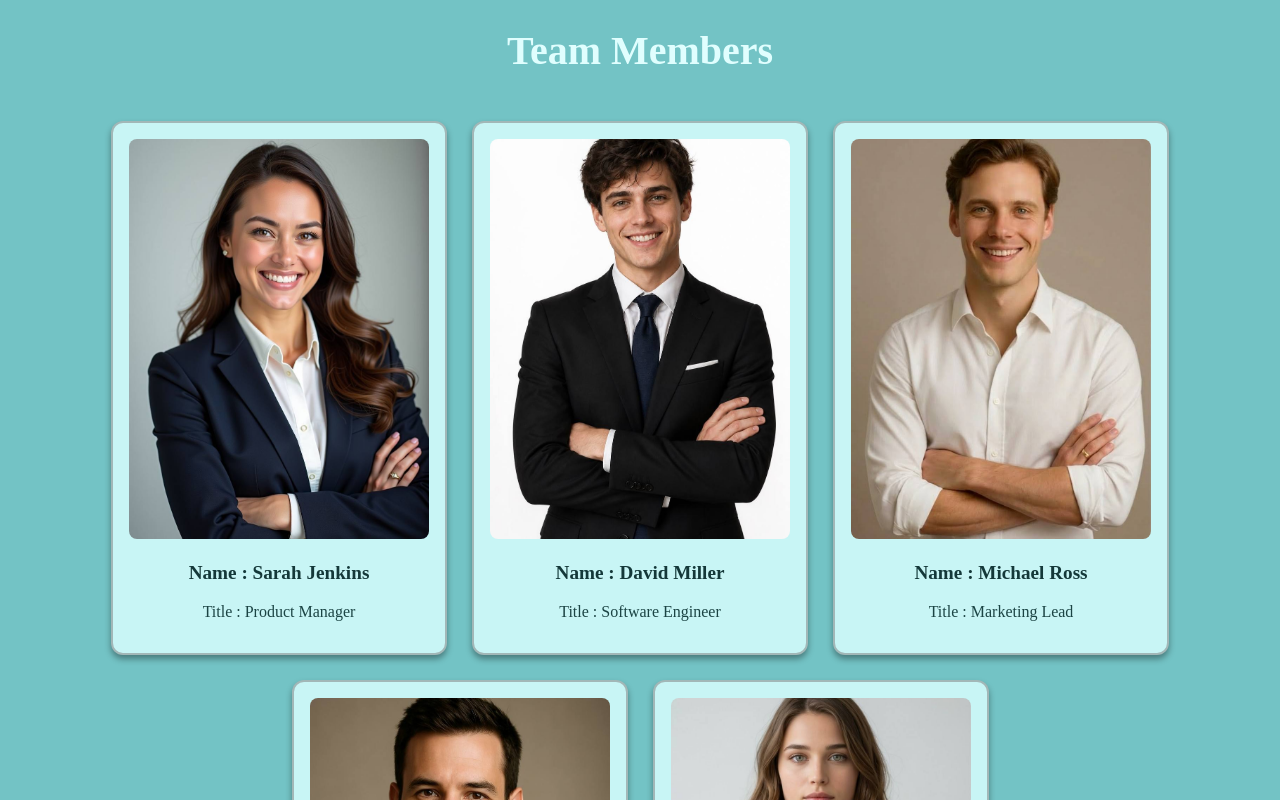
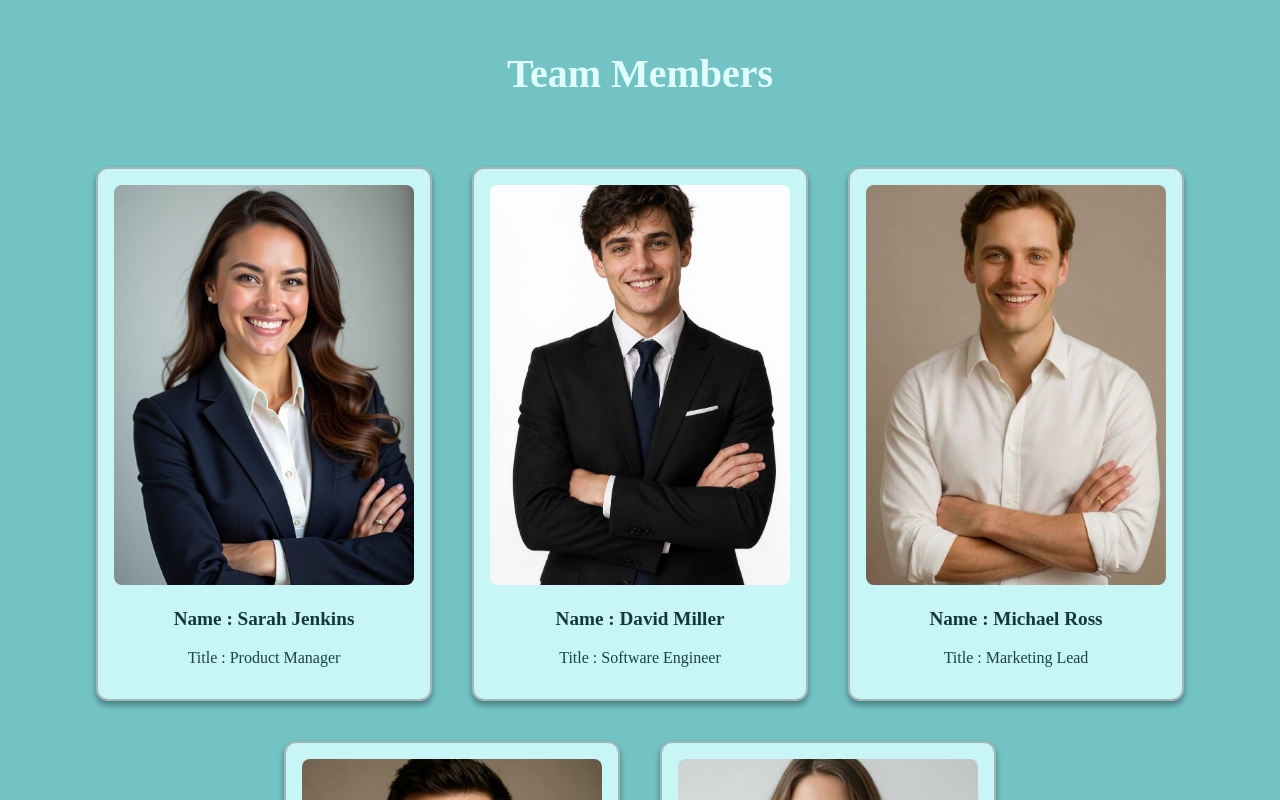
Before and after one commit to 01023833096ks-tech/team-members, a React (Vite) app: page / in a window 1280 px wide. Shown: the top 800 px of the page. Built offline with nearby package versions, Linux system fonts and the light colour scheme.

Commit message:
team-members

```diff
--- a/src/components/teamMembers.jsx
+++ b/src/components/teamMembers.jsx
@@ -7,31 +7,31 @@ function TeamMembers(){
     id: 1,
     name: "Sarah Jenkins",
     title: "Product Manager",
-    image: "/member1.jpg"
+    image: "./member1.jpg"
   },
   {
     id: 2,
     name: "David Miller",
     title: "Software Engineer",
-    image: "/member2.jpg"
+    image: "./member2.jpg"
   },
   {
     id: 3,
     name: "Michael Ross",
     title: "Marketing Lead",
-    image: "/member3.jpg"
+    image: "./member3.jpg"
   },
   {
     id: 4,
     name: "James Wilson",
     title: "UX Designer",
-    image: "/member4.jpg"
+    image: "./member4.jpg"
   },
   {
     id: 5,
     name: "Elena Rostova",
     title: "Operations Director",
-    image:"/member5.jpg"
+    image:"./member5.jpg"
   }
 ];
 
--- a/src/index.css
+++ b/src/index.css
@@ -9,7 +9,7 @@
 .teamMembers{
   display: flex;
   flex-wrap: wrap;
-  gap: 25px;
+  gap: 40px;
   justify-content: center;
    padding: 20px;
 
@@ -41,6 +41,7 @@ h1{
   text-align: center;
   font-size: 40px;
   color: rgb(224, 254, 254);
+  margin: 50px;
 }
 
 .ProfileCard:hover{
```
